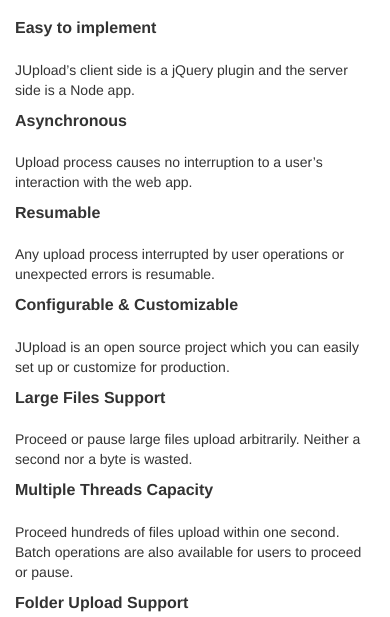
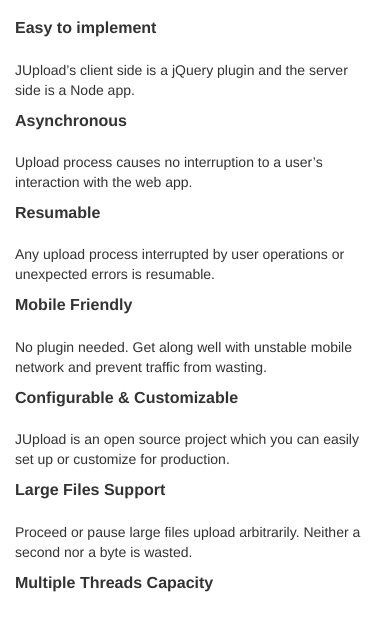
Before and after one commit to jerryzou/JUpload, a website: page public/index.html in a window 390 px wide. Shown: the part 446-1063 px from the top of the page. Drawn offline with Linux system fonts and the light colour scheme.

Commit message:
add mobile description

```diff
--- a/public/index.html
+++ b/public/index.html
@@ -99,6 +99,10 @@
           <p>Any upload process interrupted by user operations or unexpected errors is resumable.</p>
         </div>
         <div class="col-md-4">
+          <p class="lead"><b>Mobile Friendly</b></p>
+          <p>No plugin needed. Get along well with unstable mobile network and prevent traffic from wasting.</p>
+        </div>
+        <div class="col-md-4">
           <p class="lead"><b>Configurable & Customizable</b></p>
           <p>JUpload is an open source project which you can easily set up or customize for production.</p>
         </div>
@@ -134,7 +138,7 @@
           <p class="lead"><i class="fa fa-hand-o-right"></i><b>Firstly,</b></p>
           <p>download the zip file of this demo and unzip it to wherever you like.</p>
           <p><a class="btn btn-primary" href="http://jerryit.com/jupload/jupload.zip">Download from here</a></p>
-          <p><a class="btn btn-primary" href="https://github.com/jerryzou/JUpload/archive/master.zip">Download from Github</a></p>
+          <p><a class="btn btn-primary" href="https://github.com/jerryzou/JUpload/archive/v0.1.0-alpha.zip">Download from Github</a></p>
           <p>This zip file includes source code of JUpload (both client side and server side) and everything else which is used by this demo.</p>
         </div>
         <div class="col-md-4">
```
Also changed, not shown: readme.md.
